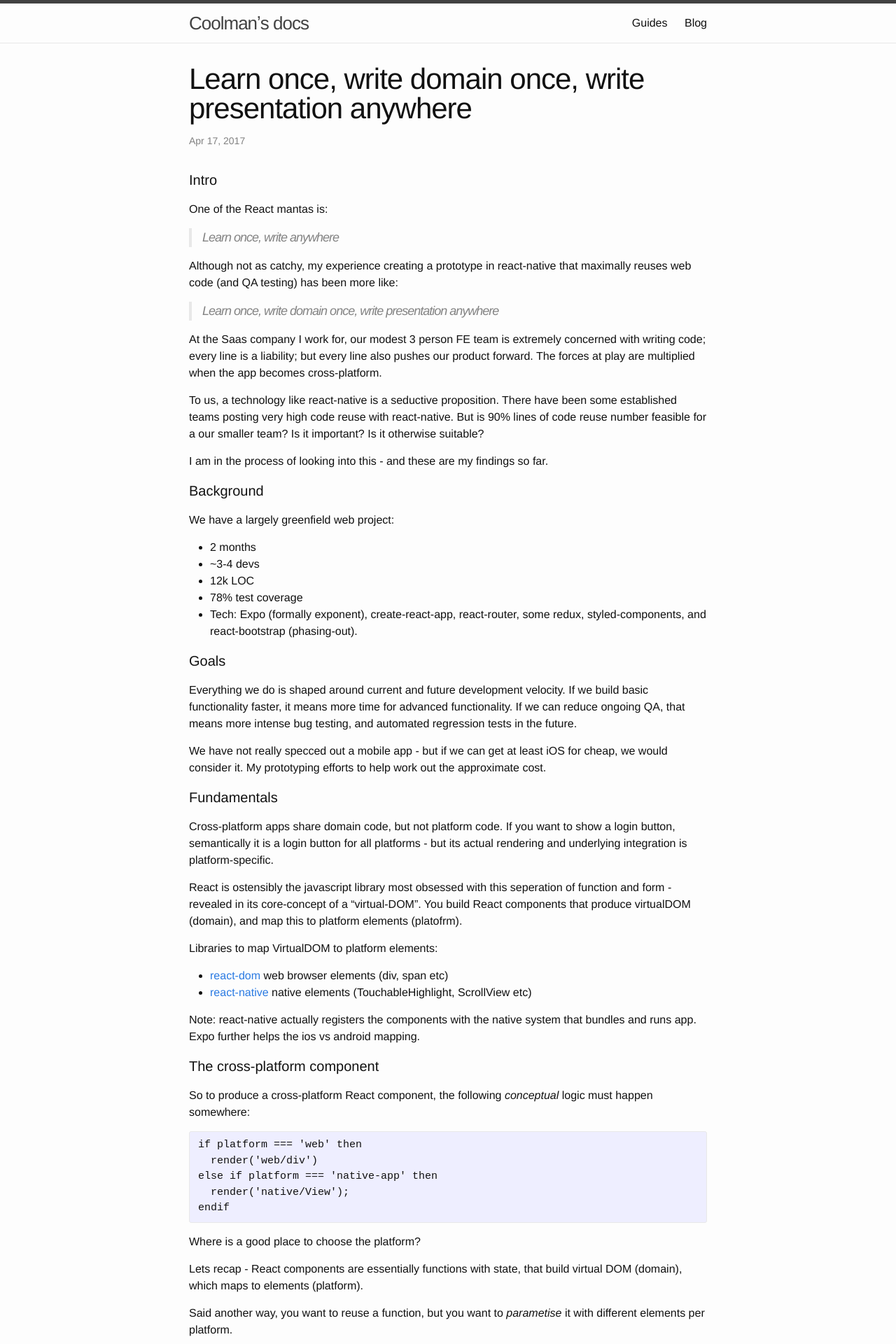
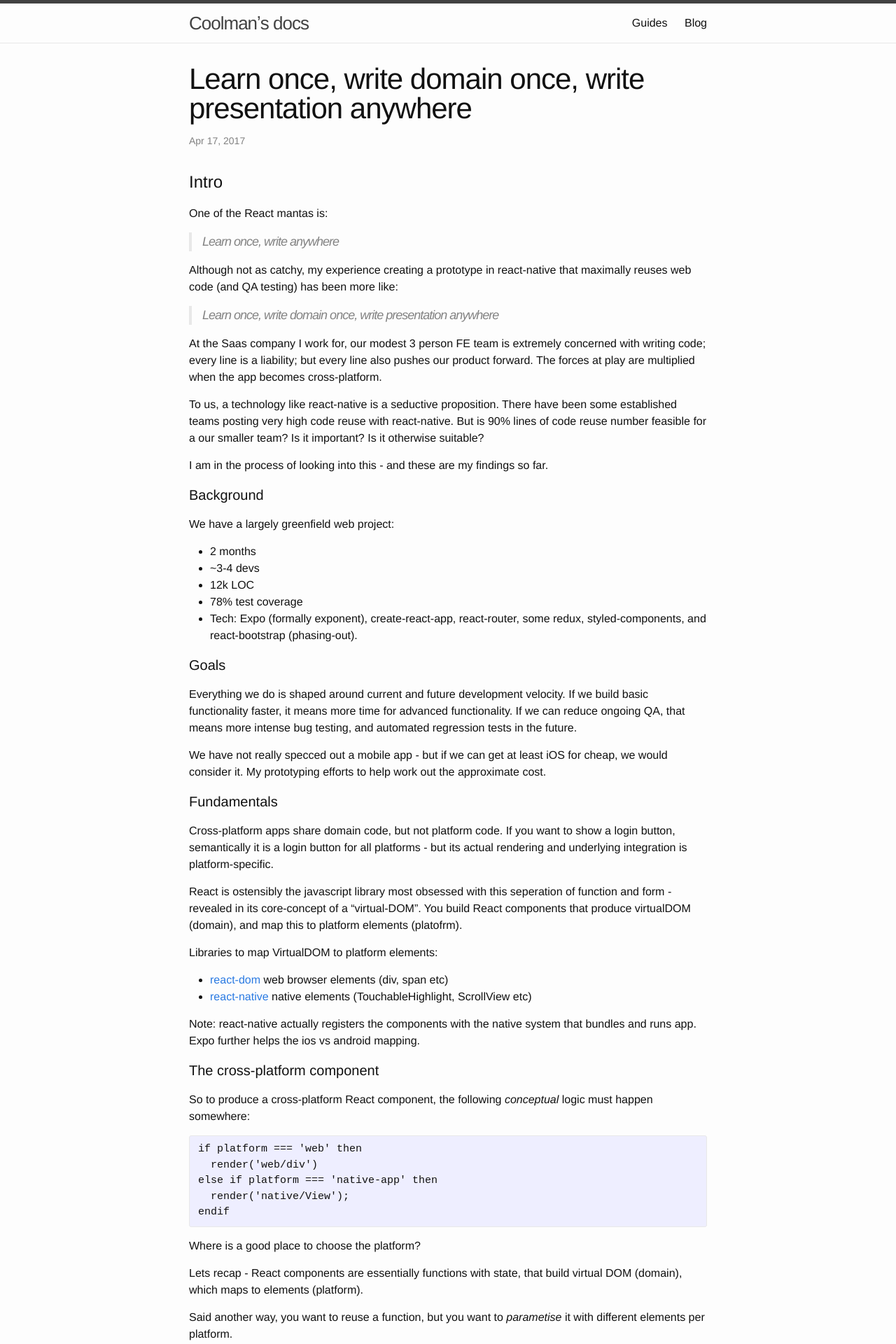
Before and after one commit to AshCoolman/docs, a Jekyll site: the page built from _posts/2017-04-19-learn-once-domain-once.markdown, in a window 1280 px wide. Shown: the top 1920 px of the page at 70% size. Built offline with Jekyll 4.4.1, drawn with Linux system fonts in a browser that asks for light colours.

Commit message:
style (post): h1-h6

```diff
--- a/_sass/_layout.scss
+++ b/_sass/_layout.scss
@@ -210,27 +210,48 @@
 .post-content {
     margin-bottom: $spacing-unit;
 
+    // h2 {
+    //     font-size: 32px;
+
+    //     @include media-query($on-laptop) {
+    //         font-size: 28px;
+    //     }
+    // }
+
+    // h3 {
+    //     font-size: 26px;
+
+    //     @include media-query($on-laptop) {
+    //         font-size: 22px;
+    //     }
+    // }
+
+    // h4 {
+    //     font-size: 20px;
+
+    //     @include media-query($on-laptop) {
+    //         font-size: 18px;
+    //     }
+    // }
+    h1 {
+        font-size: 36px;
+    }
     h2 {
         font-size: 32px;
-
-        @include media-query($on-laptop) {
-            font-size: 28px;
-        }
+    }
+    h3 {
+        font-size: 28px;
+    }
+    h4 {
+        font-size: 24px;
     }
 
-    h3 {
-        font-size: 26px;
-
-        @include media-query($on-laptop) {
-            font-size: 22px;
-        }
+    h5 {
+        font-size: 20px;
+    }
+    h6 {
+        font-size: 18px;
     }
 
-    h4 {
-        font-size: 20px;
 
-        @include media-query($on-laptop) {
-            font-size: 18px;
-        }
-    }
 }
```
